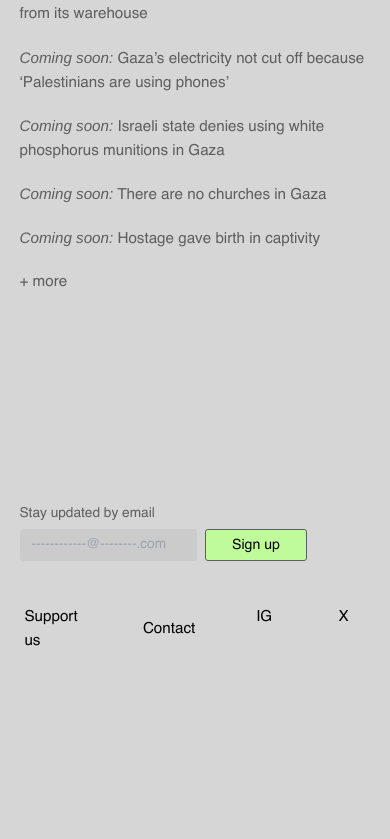
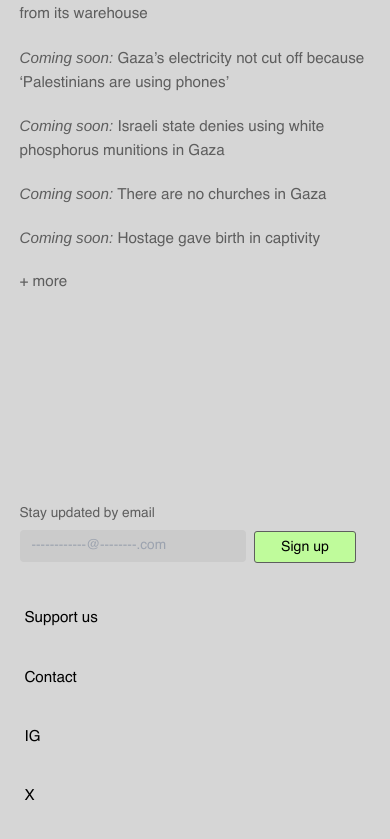
Before and after one commit to tamtzekin/hasbara-tracker, a React (Create React App) app: page / in a window 390 px wide. Shown: the part 686-1525 px from the top of the page. Before the commit the page ends 1394 px from the top, so only its background shows below. Built offline with nearby package versions, Linux system fonts and the light colour scheme.

Commit message:
(mobile) sign up field is full width, footer links in column

```diff
--- a/src/App.css
+++ b/src/App.css
@@ -211,7 +211,7 @@ h2 .expand-text {
     position: relative;
     display: flex;
     flex-direction: column;
-    margin: 8% 20% 0 20%;
+    margin: 8% 20% 5% 20%;
     padding-bottom: 3%;
     min-width: 500px;
 }
--- a/src/components/Footer.js
+++ b/src/components/Footer.js
@@ -15,7 +15,7 @@ const Footer = () => {
             {/* Newsletter sign-up container */}
             <div className="mobile:mb-4 tablet:mb-20 laptop:-ml-10 laptop:-mb-10 flex items-end">
               {/* Newsletter sign-up text and input field */}
-              <div className="mobile:mb-2 laptop:flex laptop:mb-0.5 desktop:flex md:items-center">
+              <div className="mobile:w-full mobile:mb-2 laptop:flex laptop:mb-0.5 desktop:flex md:items-center">
                 <p className="text-grey-faded text-xs laptop:mt-2.5 laptop:mr-3">
                   Stay updated by email
                 </p>
@@ -30,7 +30,7 @@ const Footer = () => {
               </div>
 
               {/* 'Sign up' button md:mr-auto  */}
-              <div className="md:ml-2 flex items-center ml-2">
+              <div className="mobile:whitespace-nowrap flex items-center ml-2">
                 <button
                   type="submit"
                   className="btn-green sign-up-form"
@@ -40,21 +40,21 @@ const Footer = () => {
               </div>
             </div>
 
-            {/* Links */}
-            <ul className="mobile:items-center mobile:-ml-14 mobile:pt-5 mobile:justify-between laptop:justify-end laptop:-mr-7 flex flex-row mt-3 text-sm">
-              <li className="laptop:me-10">
+            {/* Footer links */}
+            <ul className="mobile:flex-col mobile:items-left mobile:-ml-14 mobile:pt-5 mobile:-mb-2 mobile:justify-between laptop:justify-end laptop:-mr-7 flex flex-row mt-3 text-sm">
+              <li className="mobile:me-2 laptop:me-10 whitespace-nowrap">
                 <a href="https://www.paypal.com/donate/?hosted_button_id=44XADNYVGGMPS" target="_blank" rel="noreferrer" className="hover:underline">
                   Support us
                 </a>
               </li>
 
-              <li className="laptop:me-10">
+              <li className="mobile:me-2 laptop:me-10">
                 <a href="/contact" className="hover:underline">
                   Contact
                 </a>
               </li>
 
-              <li className="laptop:me-10">
+              <li className="mobile:me-2 laptop:me-10">
                 <a href="https://www.instagram.com/hasbaratracker/" target="_blank" rel="noreferrer" className="hover:underline">
                   IG
                 </a>
```
